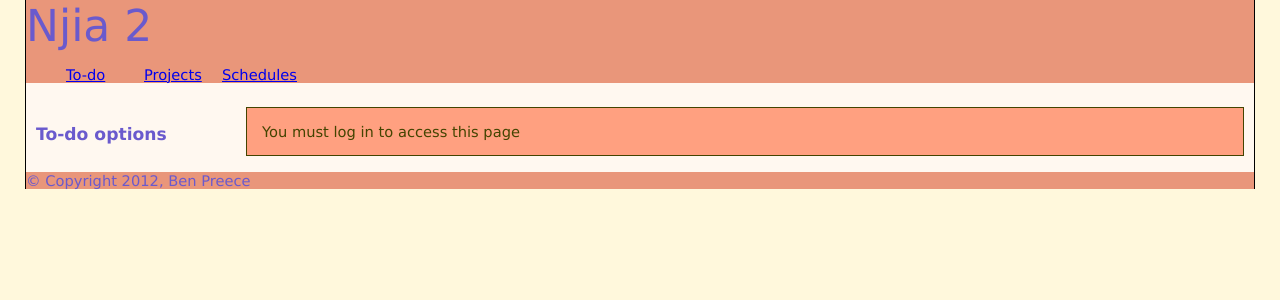
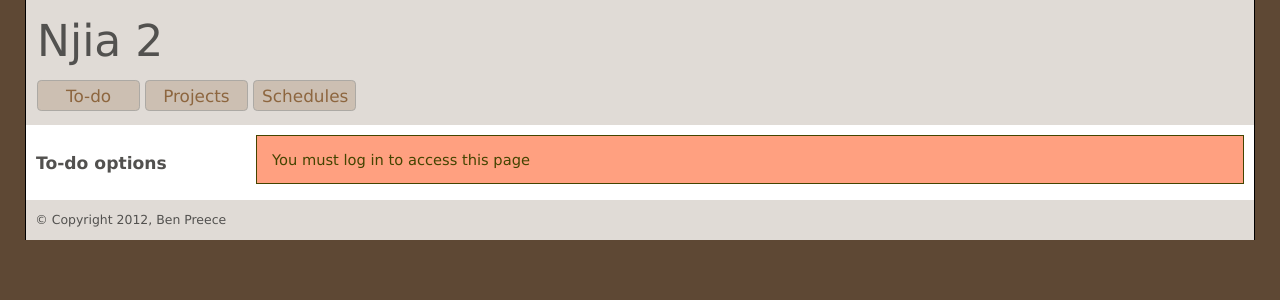
Before and after one commit to bpreece/Njia2, a PHP site: page /todo.php in a window 1280 px wide. Shown: the top 300 px of the page. Run offline with PHP 8.4, Linux system fonts and the light colour scheme; data that the repository does not hold is empty.

Commit message:
Created a slightly nicer styling.

```diff
--- a/layout.css
+++ b/layout.css
@@ -17,11 +17,7 @@ html {
 }
 
 #page {
-    margin-left: 25px;
-    margin-right: 25px;
-    border-left: 1px solid black;
-    border-right: 1px solid black;
-    background-color: #fff8f0;
+
 }
 
 #header {
@@ -38,7 +34,7 @@ html {
 
 #main {
     padding: 10px;
-    margin-left: 210px;
+    margin-left: 220px;
 }
 
 #sidebar {
@@ -57,18 +53,3 @@ html {
 #footer {
     clear: both;
 }
-
-#login-page #login-form {
-    margin-left: 240px;
-    margin-right: 240px;
-}
-
-#login-page #login-controls {
-    float:right;
-    width: 240px;
-    margin-left: -240px;
-}
-
-#login-page #login-form {
-    margin-right: 240px;
-}
--- a/project.php
+++ b/project.php
@@ -360,7 +360,7 @@ function show_content()
         foreach ($project['task_list'] as $task) {
             echo "
                 <li>
-                    <a href='task.php?id=${task['task_id']}'>${task['task_summary']}</a>";
+                    <a class='object-ref' href='task.php?id=${task['task_id']}'>${task['task_summary']}</a>";
             if ($task['task_status'] == 'closed') {
                 echo " <span class='subtask-closed'>&mdash; Closed</span>";
             }
@@ -378,7 +378,7 @@ function show_content()
         foreach ($project['timebox_list'] as $timebox_id => $timebox) {
             echo "
                 <li>
-                    <a href='timebox.php?id=$timebox_id'>${timebox['timebox_name']}</a>
+                    <a class='object-ref' href='timebox.php?id=$timebox_id'>${timebox['timebox_name']}</a>
                     &mdash; ${timebox['timebox_end_date']}
                 </li>";
         }
@@ -392,7 +392,7 @@ function show_content()
     foreach ($project['user_list'] as $user_id => $user_name) {
         echo "
             <li>
-                <a href='user.php?id=$user_id'>$user_name</a>
+                <a class='object-ref' href='user.php?id=$user_id'>$user_name</a>
             </li>";
     }
     echo "
--- a/style.css
+++ b/style.css
@@ -13,15 +13,31 @@ root {
 
 body,
 html {
-    color: slateblue;
-    background: cornsilk;
+    color: #52514F;
+    background: #5E4834;
     font-family: Verdana, sans-serif;
     font-size: 11pt;
 }
 
 form label {
+    color: #558;
     font-variant: small-caps;
     font-size: 85%;
+}
+
+form label,
+form input {
+    margin: 0.5em 0;
+}
+
+a.object-ref,
+a.object-ref:visited {
+    color:inherit;
+    text-decoration: none;
+}
+
+a.object-ref:hover {
+    text-decoration: underline;
 }
 
 .main-form label {
@@ -33,19 +49,53 @@ form label {
     margin: 1em 2em;
 }
 
+#page {
+    background-color: white;
+    margin-left: 25px;
+    margin-right: 25px;
+    border-left: 1px solid black;
+    border-right: 1px solid black;
+}
+
 #header,
 #footer {
-    background: darksalmon;
+    background-color: #E0DBD6;
+    padding: 1em .75em;
+}
+
+#footer {
+    font-size: 85%;
 }
 
 #title {
     font-size: 300%;
 }
 
+#main-menu ul {
+    padding: 0;
+    margin: 1em 0 0 0;
+}
+
 #main-menu li {
     display: inline-block;
     list-style-type: none;
     width: 5em;
+    font-size: 115%;
+    background-color: #CCBFB2;
+    padding: 0.25em 0.5em;
+    text-align: center;
+    border: 1px solid #ACA9A4;
+    border-radius: 0.25em;
+}
+
+#main-menu li a,
+#main-menu li a:visited {
+    color: #8D663F;
+    text-decoration: none;
+}
+
+#main-menu li a:hover {
+    color: #CE6700;
 }
 
 .user-message {
--- a/template.inc
+++ b/template.inc
@@ -95,7 +95,7 @@ if (function_exists('process_query_string')) {
 
                 <?php if (function_exists('show_main_menu')): ?>
                 <div id="main-menu">
-                    <ul>
+                    <ul class='main-menu'>
                         <?php if ($page_id == 'todo-page') : ?>
                             <li class='selected'>To-do</li>
                         <?php else: ?>
--- a/timebox.php
+++ b/timebox.php
@@ -3,7 +3,7 @@
 include_once('common.inc');
 
 function get_stylesheets() {
-    $stylesheets = array('timebox-form.css');
+    $stylesheets = array('timebox.css');
     return $stylesheets;
 }
 
@@ -124,7 +124,7 @@ function show_content()
 
             <div id='project_name'>
                 <label>Project:</label>
-                <a href='project.php?id=${timebox['project_id']}'>${timebox['project_name']}</a>
+                <a class='object-ref' href='project.php?id=${timebox['project_id']}'>${timebox['project_name']}</a>
             </div>
 
             <div id='timebox-name'>
@@ -155,7 +155,7 @@ function show_content()
         foreach ($timebox['task_list'] as $task) {
             echo "
                 <li>
-                    <a href='task.php?id=${task['task_id']}'>${task['task_summary']}</a>";
+                    <a class='object-ref' href='task.php?id=${task['task_id']}'>${task['task_summary']}</a>";
             if ($task['task_status'] == 'closed') {
                 echo " <span class='subtask-closed'>&mdash; Closed</span>";
             }
--- a/todo.css
+++ b/todo.css
@@ -21,3 +21,8 @@
 {
     display: none;
 }
+
+.task-info {
+    float:right;
+    width: 10em;
+}
--- a/todo.php
+++ b/todo.php
@@ -223,7 +223,7 @@ function show_content()
                 <div class='project-info'>
                 <div class='project-id'>$project_id</div>
                 <div class='project-name'>
-                    <a href='project.php?id=$project_id'>{$project['project-name']}</a>
+                    <a class='object-ref' href='project.php?id=$project_id'>{$project['project-name']}</a>
                 </div>
                 </div> <!-- /project-info -->";
         $tasks = &$project['project-tasks'];
@@ -233,12 +233,16 @@ function show_content()
             echo "
                     <div id='task-$task_id' class='task-item'>
                         <div class='task-info'>
-                            <div class='task-id'>$task_id</div>
-                            <div class='task-summary'><a href='task.php?id=$task_id'>{$task['task-summary']}</a></div>
                             <div class='task-timebox-id'>{$task['timebox-id']}</div>
                             <div class='task-timebox-name'>{$task['timebox-name']}</div>
-                            <div class='task-timebox-end-date'>{$task['timebox-end-date']}</div>
+                            <div class='task-timebox-end-date'>
+                                <a class='object-ref' href='timebox.php?id=${task['timebox-id']}'>{$task['timebox-end-date']}</a>
+                            </div>
                         </div> <!-- /task-info -->
+                        <div class='task-id'>$task_id</div>
+                        <div class='task-summary'>
+                            <a class='object-ref' href='task.php?id=$task_id'>{$task['task-summary']}</a>
+                        </div>
                     </div> <!-- /task-$task_id -->";
         }
         echo "
```
Also changed, not shown: other parts of style.css (+5 -35 lines), login.css (added, +49 -0 lines), project.css (added, +11 -0 lines), projects.php (+4 -4 lines), schedules.php (+4 -4 lines), task.php (+4 -4 lines), task.css (renamed from task-form.css), timebox.css (renamed from timebox-form.css).
